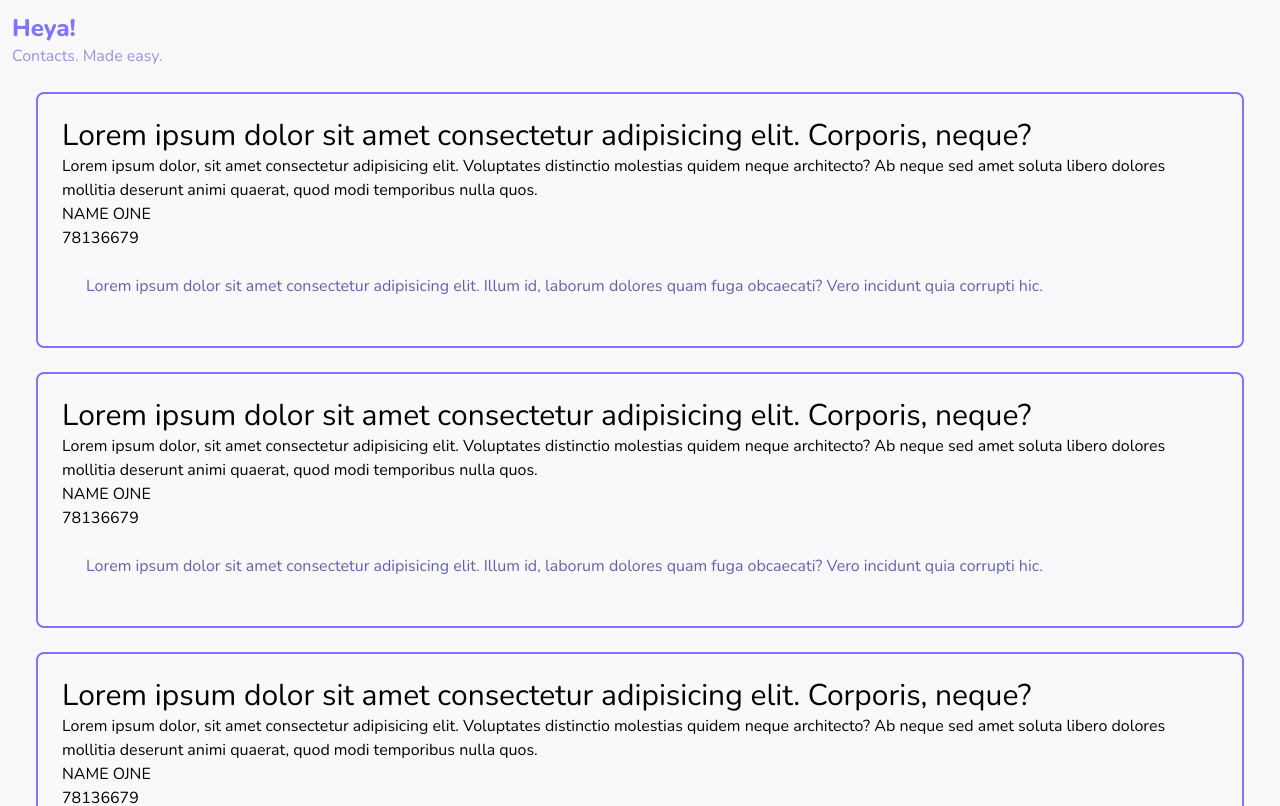
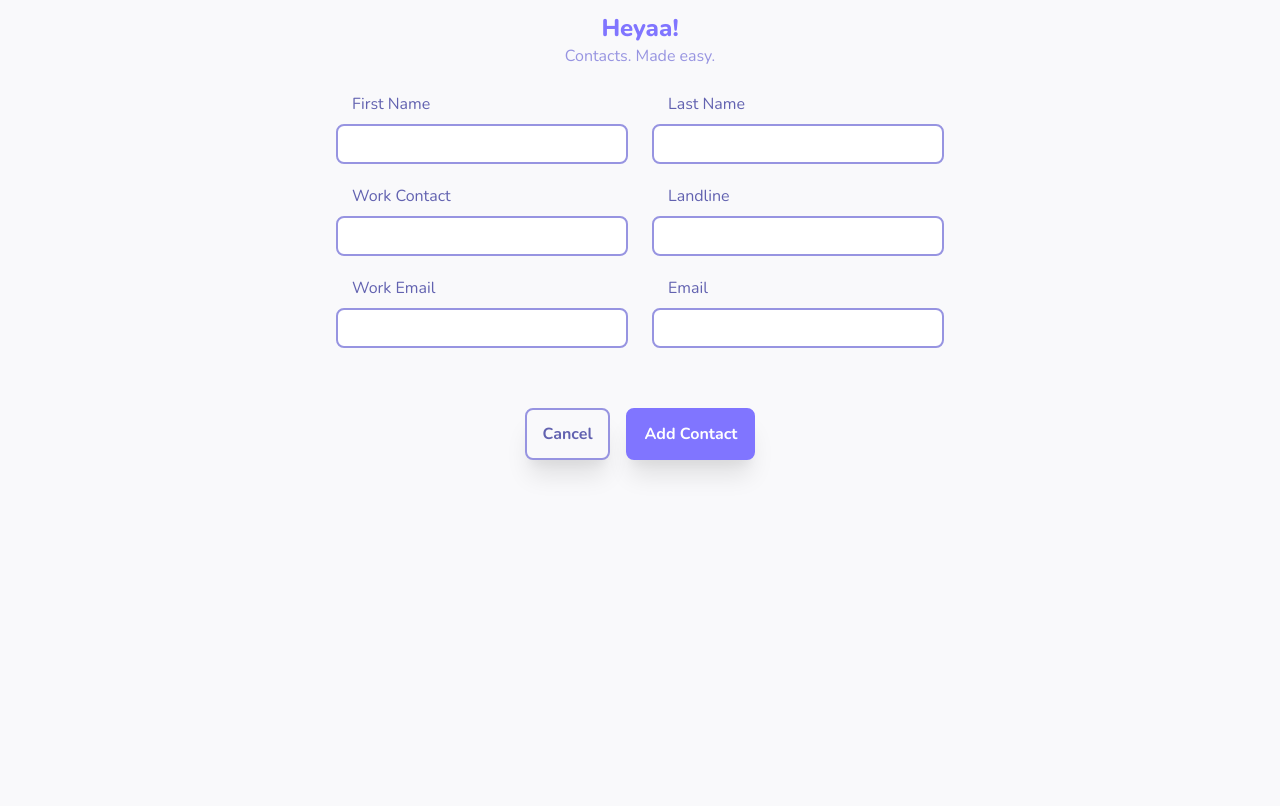
Before and after one commit to supriya-kotturu/heya, a React (Create React App) app: page / in a window 1280 px wide. Shown: the top 806 px of the page. Built offline with nearby package versions, Linux system fonts and the light colour scheme.

Commit message:
add : basic form for Contact details

```diff
--- a/src/App.js
+++ b/src/App.js
@@ -1,23 +1,13 @@
-import Card from "./components/Card";
+import ContactForm from "./components/ContactForm";
 function App() {
   return (
-    <div className="App p-3">
-      <header className="App-header">
-        <div>
-          <p className="font-sans  text-blue-002 font-extrabold text-2xl">
-            Heya!
-          </p>
-          <span className="font-sans text-medium-01 ">
-            Contacts. Made easy.
-          </span>
-        </div>
-      </header>
-      <Card />
-      <Card />
-      <Card />
-      <Card />
-      <Card />
-      <Card />
+    <div className="py-3">
+      <div className="mx-auto text-center">
+        <p className=" text-blue-002 font-extrabold text-2xl">Heyaa!</p>
+        <span className="text-medium-01">Contacts. Made easy.</span>
+      </div>
+      <ContactForm />
+      <div className="main-container"></div>
     </div>
   );
 }
--- /dev/null
+++ b/src/components/ContactForm.jsx
@@ -0,0 +1,78 @@
+import { useState } from "react";
+// import PropTypes from "prop-types";
+
+import FormInput from "./UI/FormInput";
+import Button from "./UI/Button";
+
+const ContactForm = (props) => {
+  const [firstName, setFirstName] = useState("");
+  //   const [lastName, setLastName] = useState("");
+  //   const [phoneNumber, setPhoneNumber] = useState("");
+
+  const handleChange = (e) => {
+    setFirstName(e.target.value);
+  };
+  return (
+    <form className="main-container md:grid md:grid-flow-row justify-items-left grid-cols-2 gap-x-6 gap-y-3 rounded-xl my-2">
+      <FormInput
+        label="First Name"
+        type="text"
+        name="firstName"
+        value={firstName}
+        onChange={handleChange}
+      />
+
+      <FormInput
+        label="Last Name"
+        type="text"
+        name="lastName"
+        value={firstName}
+        onChange={handleChange}
+      />
+
+      <FormInput
+        label="Work Contact"
+        type="text"
+        name="phoneNumber"
+        value={firstName}
+        max={10}
+        onChange={handleChange}
+      />
+
+      <FormInput
+        label="Landline"
+        type="text"
+        name="phoneNumber"
+        value={firstName}
+        max={10}
+        onChange={handleChange}
+      />
+
+      <FormInput
+        label="Work Email"
+        type="text"
+        name="phoneNumber"
+        value={firstName}
+        max={10}
+        onChange={handleChange}
+      />
+      <FormInput
+        label="Email"
+        type="text"
+        name="phoneNumber"
+        value={firstName}
+        max={10}
+        onChange={handleChange}
+      />
+      {/* <TextArea label="Note" name="note" value="note" cols="67" rows="8" /> */}
+      <div className="col-span-2 mx-auto p-6">
+        <Button isSecondary={true} label="Cancel" />
+        <Button isPrimary={true} label="Add Contact" />
+      </div>
+    </form>
+  );
+};
+
+ContactForm.propTypes = {};
+
+export default ContactForm;
```
